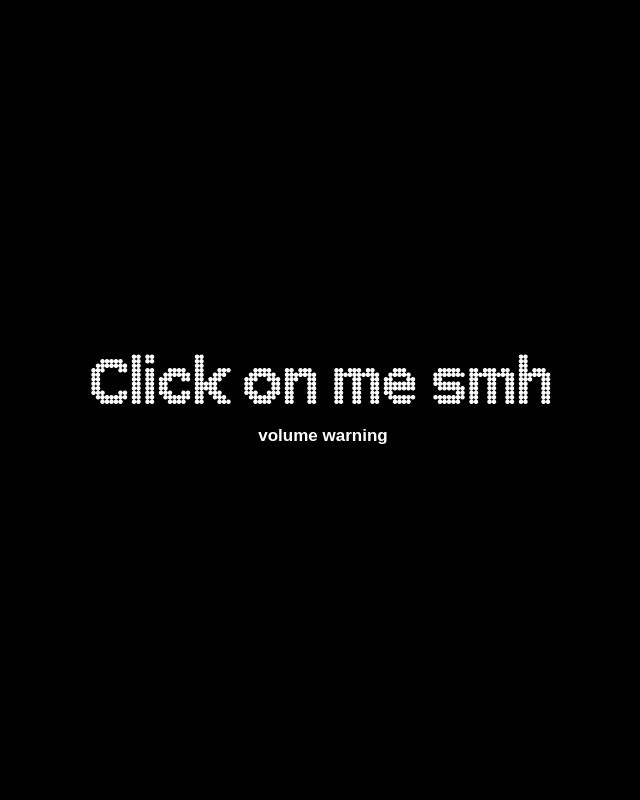
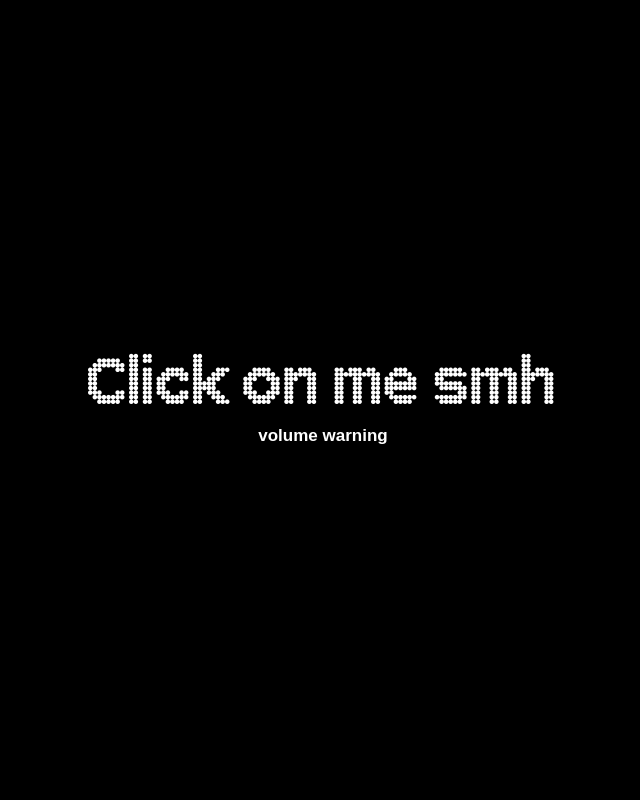
Before and after one commit to Xukt/LOLOLOLOL, a plain HTML site: page index.html in a window 1280 px wide. Shown: the top 800 px of the page, without its empty margins (317-957 px from the left). Drawn offline with Linux system fonts and the light colour scheme; a script that the page names is missing; a web font is replaced by a local one.

Commit message:
Update main.css

```diff
--- a/assets/css/main.css
+++ b/assets/css/main.css
@@ -305,7 +305,7 @@ p {
 
 .proceed-button {
     background-color: transparent;
-    font-size: 72px;
+    font-size: 73px;
     border: none;
     font-family: 'Help Me';
     color: #ffffff;
```
